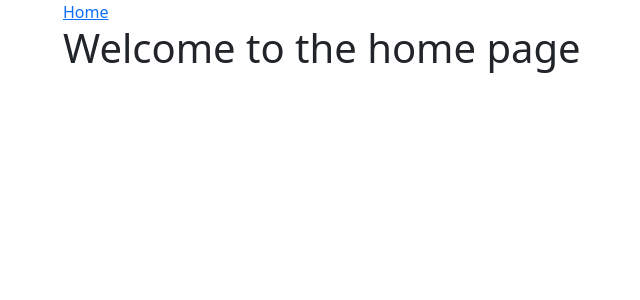
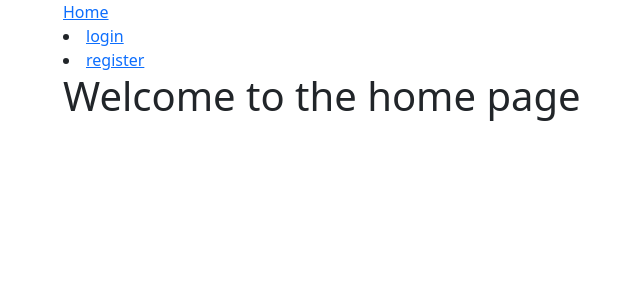
Before and after one commit to NicolasHalberstadt/P6-SnowTricks, a Symfony app: template templates/home.html.twig in a window 1280 px wide. Shown: the top 300 px of the page, without its empty margins (19-659 px from the left). Run offline with Twig, Linux system fonts and the light colour scheme; the template is opened without the code that fills it, so the values that code supplies are empty; some libraries are stand-ins or nearby versions.

Commit message:
#10 - Basic nav on homepage

```diff
--- a/templates/base.html.twig
+++ b/templates/base.html.twig
@@ -12,14 +12,27 @@
               crossorigin="anonymous">
     {% endblock %}
     {% block javascripts %}
-        {# {{ encore_entry_script_tags('app') }} #}
+        <script src="https://kit.fontawesome.com/3e200caac6.js" crossorigin="anonymous"></script>
     {% endblock %}
 
     <title>{% block title %}Welcome!{% endblock %}</title>
 </head>
 <body>
 <div class="container">
-    <a href="/">Home</a>
+    {% if app.user %}
+        <nav>
+            <li><a href="/">Home</a></li>
+            <li><a href="/profile">Profile</a></li>
+            <li><a href="/logout">Logout ?</a></li>
+            <li><a href="/trick/add">Add a trick</a></li>
+        </nav>
+    {% else %}
+        <nav>
+            <a href="/">Home</a>
+            <li><a href="/login">login</a></li>
+            <li><a href="/register">register</a></li>
+        </nav>
+    {% endif %}
     {% for label, messages in app.flashes %}
         {% for message in messages %}
             <div class="alert alert-{{ label }}">
@@ -33,6 +46,5 @@
 <script src="https://cdn.jsdelivr.net/npm/bootstrap@5.0.0-beta2/dist/js/bootstrap.bundle.min.js"
         integrity="sha384-b5kHyXgcpbZJO/tY9Ul7kGkf1S0CWuKcCD38l8YkeH8z8QjE0GmW1gYU5S9FOnJ0"
         crossorigin="anonymous"></script>
-
 </body>
 </html>
```
